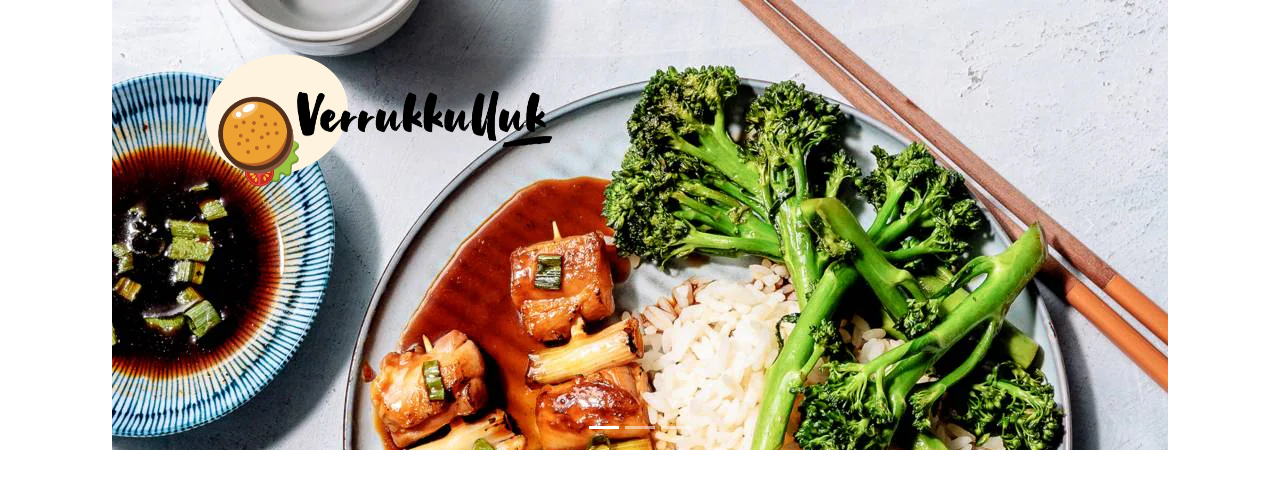
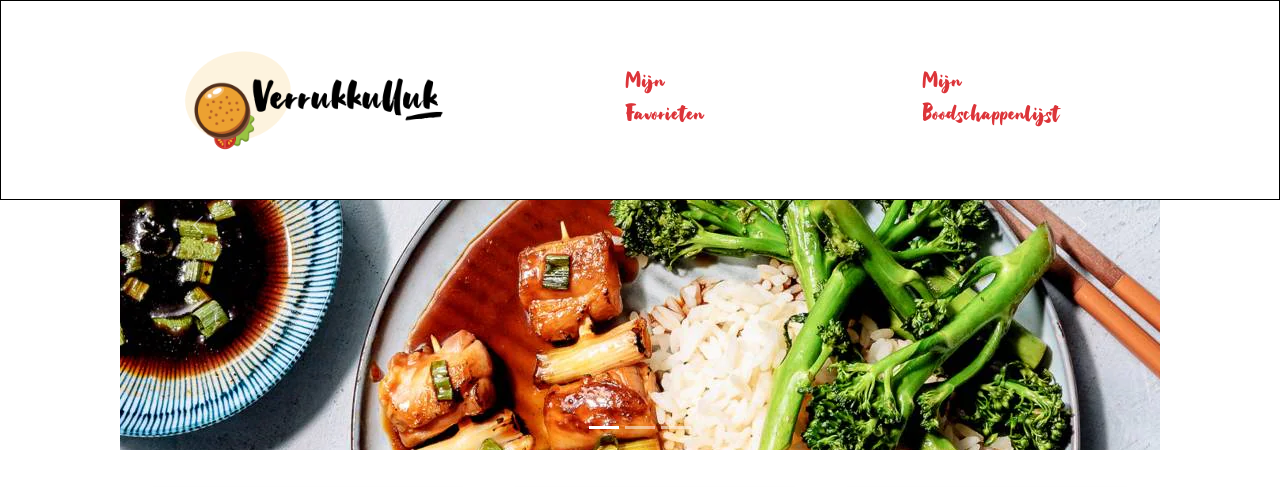
Before and after one commit to kyrankuijpers/educom-verrukkulluk, a PHP site: page / in a window 1280 px wide. Shown: the top 487 px of the page. Run offline with PHP 8.4, Linux system fonts and the light colour scheme; data comes from the database, SQL or seed files in the repository; data that the repository does not hold is empty; some libraries are stand-ins or nearby versions.

Commit message:
search bar, dropdown menu #13 #17

```diff
--- a/assets/css/main.css
+++ b/assets/css/main.css
@@ -86,10 +86,16 @@ img.heading {
 }
 
 /** HEADER **/
+#header-row {
+    margin: 0px;
+}
+
 header {
 
     padding: 0px !important;
     height: 450px;
+
+    position: relative;
 
 }
 
@@ -101,26 +107,122 @@ header {
 }
 
 .carousel-item {
-
     max-height: 100%;
-
 }
 
 li::marker {
-
     font-size: 0;
-
 }
 
-.logo {
+#logo {
 
     position: absolute;
     z-index: 1;
     top: 5%;
-    left: 15%;
-    height: 20%;
+    left: 5%;
+    height: 25%;
 
 }
+
+#navbar {
+
+    position: absolute;
+    right: 0px;
+    z-index: 1;
+
+    height: 60px;
+    width: 30%;
+
+}
+
+#searchbar {
+
+    height: 45%;
+    width: 75%;
+
+    display: inline-block;
+
+    background-color: #FFF;
+
+    border-radius: 0px 10px 10px 0px;
+    -moz-border-radius: 0px 10px 10px 0px;
+    -webkit-border-radius: 0px 10px 10px 0px;
+    border: 0px transparent;
+
+}
+
+#search {
+
+    height: 45%;
+    width: 10%;
+
+    display: flex;
+    justify-content: center;
+    align-items: center;
+
+    background-color: #FFF;
+    color: var(--darker-orange);
+    font-size: 16px;
+
+    border-radius: 10px 0px 0px 10px;
+    -moz-border-radius: 10px 0px 0px 10px;
+    -webkit-border-radius: 10px 0px 0px 10px;
+    border: 0px;
+
+}
+
+#menu-btn {
+
+    height: 90%;
+    width: 25%;
+
+    color: var(--darker-orange);
+    font-size: 32px;
+
+    display: flex;
+    justify-content: center;
+    align-items: center;
+
+    cursor: pointer;
+
+}
+
+#menu-btn:hover #dropdown {
+
+    top: 0px;
+}
+
+#dropdown {
+
+    position: fixed;
+    top: 0px;
+    right: 0px;
+
+    z-index: 10;
+
+    height: 25%;
+    width: 100%;
+
+    background-color: #FFF;
+    border: 1px solid black;
+
+}
+
+#menu-logo {
+
+    height: 60%;
+
+}
+
+.menu-header {
+
+
+
+    color: var(--lighter-red);
+    text-decoration: none;
+
+}
+
 
 /** CONTENT **/
 
--- a/templates/main.html.twig
+++ b/templates/main.html.twig
@@ -20,11 +20,29 @@
 <div class="container">
 
     {######################HEADER#######################}
-    <div class="row" >
+    <div class="row" id="header-row">
 
         <header>
             <div class="col-md-12 header">
-                <img class="logo" src="assets/img/logo-v2.png"/>
+
+                <img id="logo" src="assets/img/logo-v2.png"/>
+
+                <div id="dropdown" class="d-flex justify-content-evenly align-items-center">
+
+                    <img id="menu-logo" src="assets/img/logo-v2.png">
+                    <a class="menu-header"><h3>Mijn Favorieten</h3></a>
+                    <a class="menu-header"><h3>Mijn Boodschappenlijst</h3></a>
+
+                </div>
+
+                <div id="navbar" class="d-flex justify-content-end align-items-center">
+
+                    <a id="search"><i class="fa fa-search"></i></a>
+                    <input id="searchbar" type="text" placeholder="Zoeken" name="search">
+
+                    <a id="menu-btn"><i class="fa-solid fa-bars"></i></a>
+
+                </div>
 
                 {% block header %}
 
```
